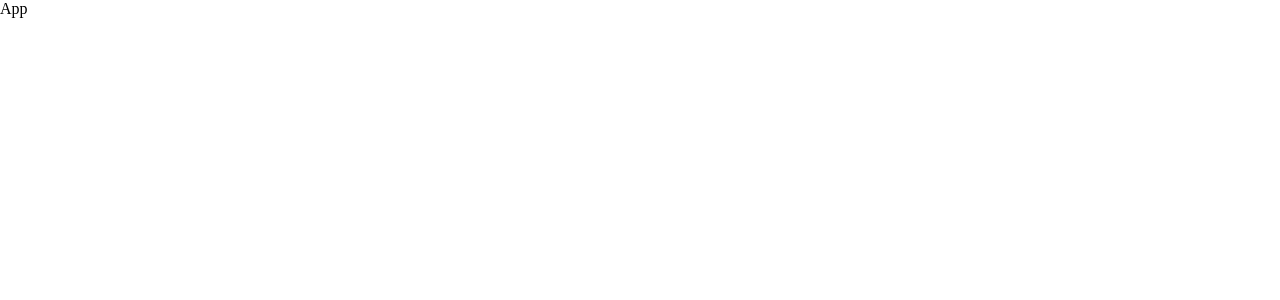
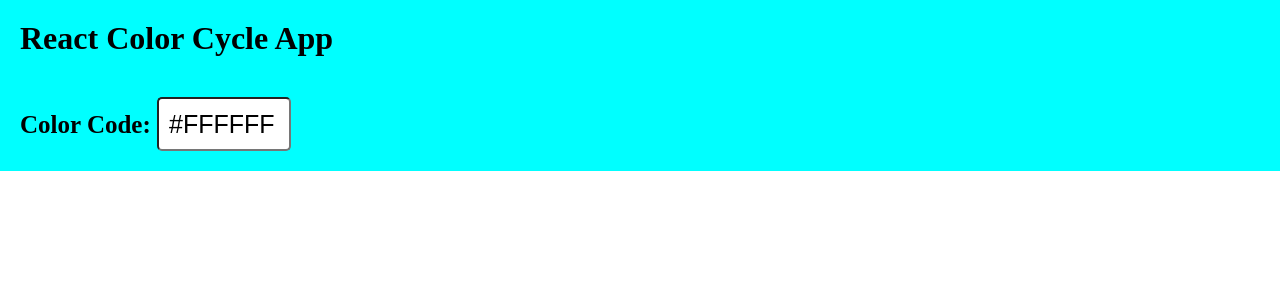
Before and after one commit to alik-balika/react-color-cycle-app, a React (Vite) app: page / in a window 1280 px wide. Shown: the top 300 px of the page. Built offline with nearby package versions, Linux system fonts and the light colour scheme.

Commit message:
complete first user story allowing user to change background color from input

```diff
--- a/src/App.jsx
+++ b/src/App.jsx
@@ -1,7 +1,33 @@
-import React from "react";
+import React, { useState } from "react";
 
 const App = () => {
-  return <div>App</div>;
+  const [backgroundColor, setBackgroundColor] = useState("#FFFFFF");
+
+  const handleUserInput = (e) => {
+    if (e.target.value.length > 7) return;
+
+    console.log(e.target.value);
+    console.log(backgroundColor);
+
+    setBackgroundColor(e.target.value.toUpperCase());
+  };
+
+  return (
+    <div style={{ height: "100vh", backgroundColor: backgroundColor }}>
+      <div className="header">
+        <h1>React Color Cycle App</h1>
+      </div>
+      <div className="options">
+        <label htmlFor="colorCode">Color Code: </label>
+        <input
+          type="text"
+          id="colorCode"
+          value={backgroundColor}
+          onChange={handleUserInput}
+        />
+      </div>
+    </div>
+  );
 };
 
 export default App;
--- a/src/index.css
+++ b/src/index.css
@@ -2,3 +2,26 @@
   margin: 0;
   padding: 0;
 }
+
+.header {
+  padding: 20px;
+  background-color: aqua;
+}
+
+.options {
+  padding: 20px;
+  background-color: aqua;
+}
+
+label {
+  font-size: 25px;
+  font-weight: bold;
+}
+
+input {
+  padding: 10px;
+  height: 30px;
+  font-size: 25px;
+  width: 110px;
+  border-radius: 5px;
+}
```
Also changed, not shown: 1 other file (tests, documents, lock files or other folders).
